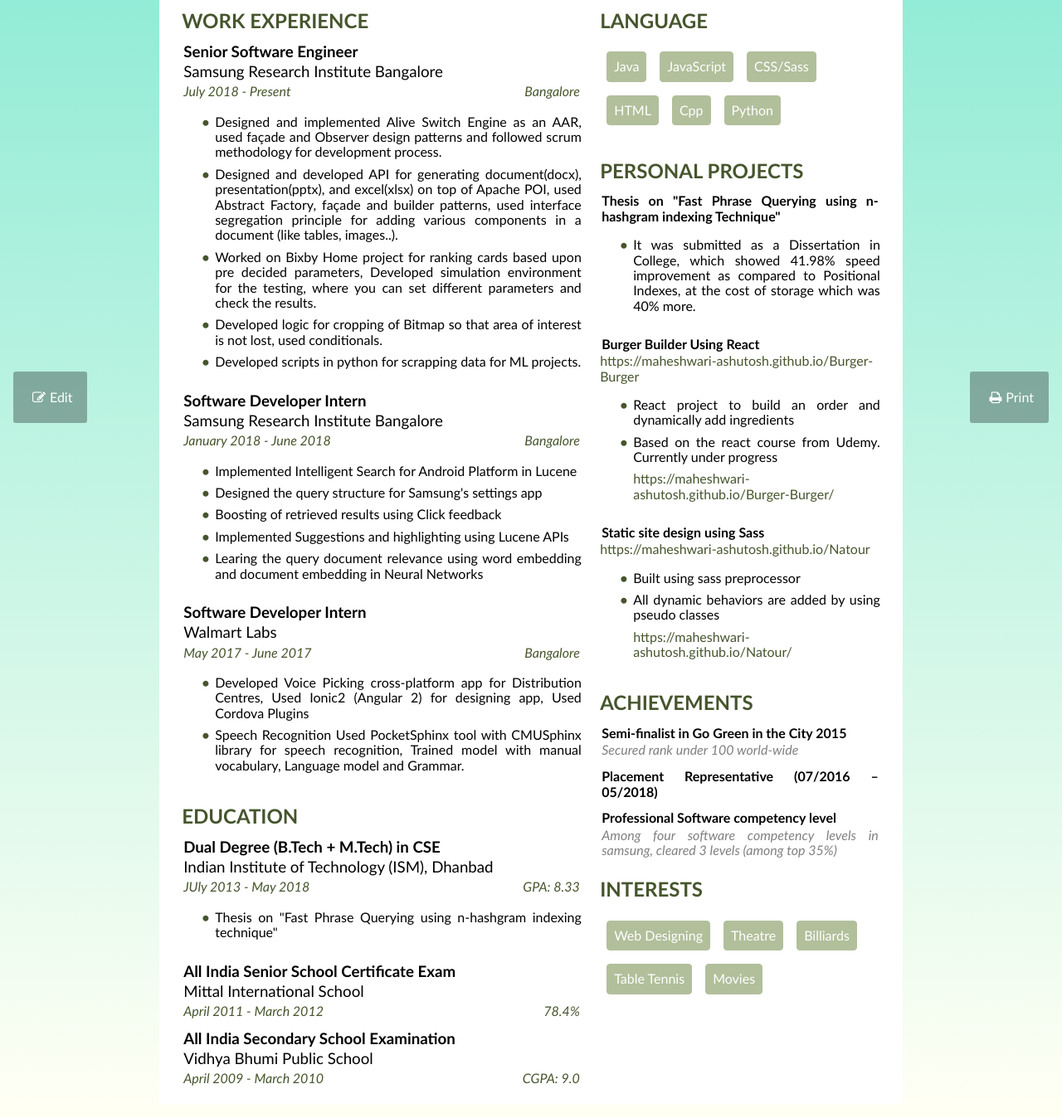
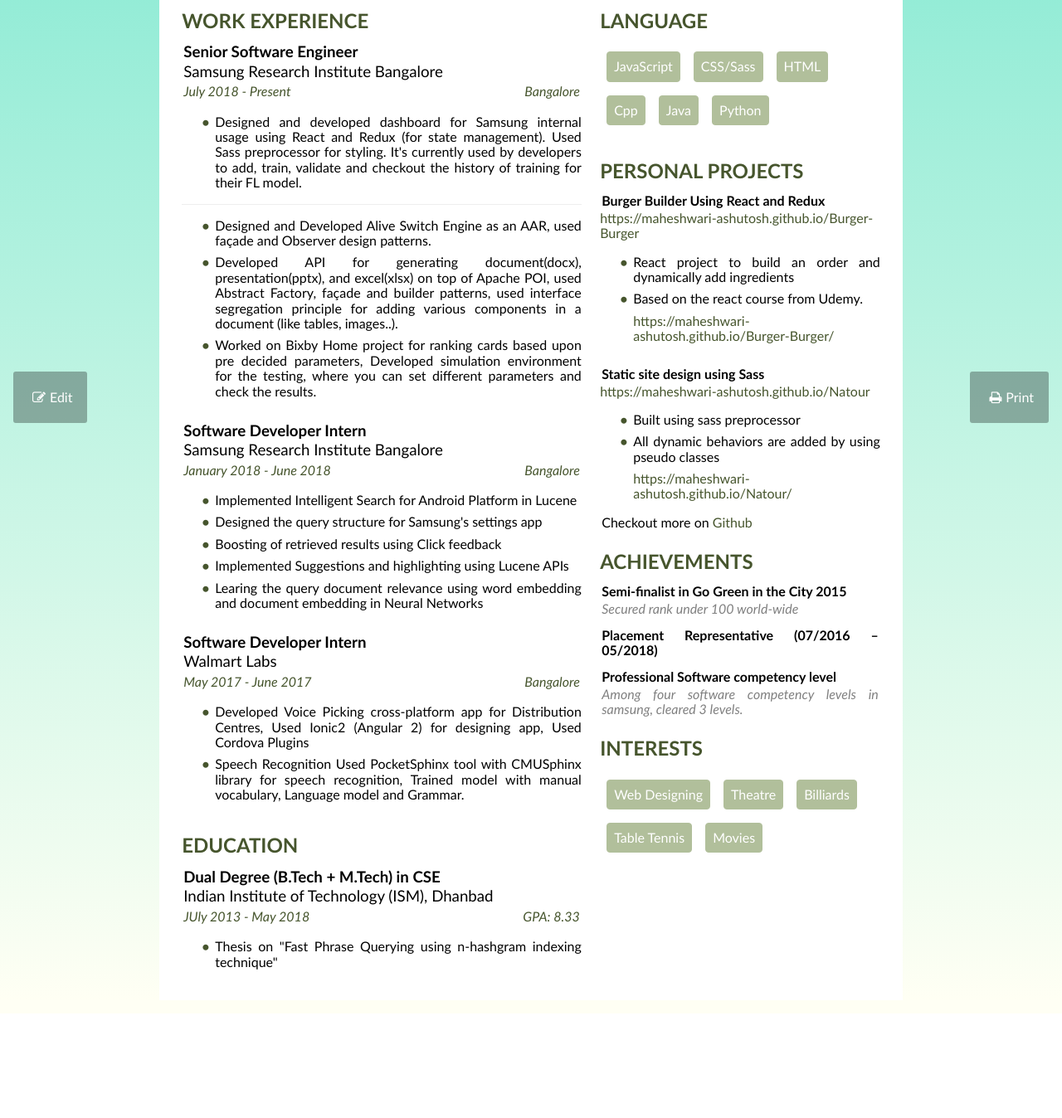
Before and after one commit to ashu-ismcse/Resume, a plain HTML site: page index.html in a window 1280 px wide. Shown: the part 274-1622 px from the top of the page at 83% size. After the commit the page ends 1496 px from the top, so only its background shows below. Drawn offline with Linux system fonts and the light colour scheme.

Commit message:
Remove 10th 12th Education, add dashboard experience

```diff
--- a/css/style.css
+++ b/css/style.css
@@ -6,6 +6,12 @@
 
 i {
 	padding: 5px;
+}
+
+hr {
+	height: 1px;
+	background-color: #eee;
+	border: 0 solid #eee;
 }
 
 #print-button , #edit-button {
--- a/index.html
+++ b/index.html
@@ -1,60 +1,76 @@
 <!DOCTYPE html>
 <html lang="en">
   <head>
-	<meta charset="UTF-8">
-	<meta name="viewport" content="width=device-width, initial-scale=1.0">
-	<meta http-equiv="X-UA-Compatible" content="ie=edge">
-	<link rel="stylesheet" href="css/reset.css">
-	<link rel="stylesheet" href="css/variables.css">
-	<link rel="stylesheet" href="font-awesome/css/font-awesome.css">
-	<link rel="stylesheet" href="css/style.css">
+    <meta charset="UTF-8" />
+    <meta name="viewport" content="width=device-width, initial-scale=1.0" />
+    <meta http-equiv="X-UA-Compatible" content="ie=edge" />
+    <link rel="stylesheet" href="css/reset.css" />
+    <link rel="stylesheet" href="css/variables.css" />
+    <link rel="stylesheet" href="font-awesome/css/font-awesome.css" />
+    <link rel="stylesheet" href="css/style.css" />
     <title>Ashutosh Maheshwari</title>
   </head>
   <body>
-	<a id = "edit-button" href="#">
+    <a id="edit-button" href="#">
       <p class="row-item"><i class="fa fa-edit"></i>Edit</p>
     </a>
-	<a id = "print-button" href="#" class="flex-row-container">
+    <a id="print-button" href="#" class="flex-row-container">
       <p class="row-item"><i class="fa fa-print"></i>Print</p>
     </a>
     <div class="body-container">
       <!-- Start Header ------------------------------------------------------------------------------------------------>
       <header class="flex-column-container">
-			<div class="column-item header-column-item header-column-item1 flex-row-container profile-name">
+        <div
+          class="column-item header-column-item header-column-item1 flex-row-container profile-name"
+        >
           <h1>Ashutosh Maheshwari</h1>
         </div>
-			<div class="column-item header-column-item header-column-item2 profile-job">
+        <div
+          class="column-item header-column-item header-column-item2 profile-job"
+        >
           <h3>Senior Software Engineer</h3>
         </div>
-			<div class="column-item header-column-item header-column-item3 profile-summary">
+        <div
+          class="column-item header-column-item header-column-item3 profile-summary"
+        >
           <p class="summary"></p>
         </div>
-			<div class="column-item header-column-item header-column-item4 profile-handles flex-row-container sm-flex-column-container">
-				<div class = "row-item profile-handles-item">
-					<a class = "row-item" href="mailto:ashutosh.ismcse@gmail.com?Subject=Hi%20Ashutosh" target="_blank">
+        <div
+          class="column-item header-column-item header-column-item4 profile-handles flex-row-container sm-flex-column-container"
+        >
+          <div class="row-item profile-handles-item">
+            <a
+              class="row-item"
+              href="mailto:ashutosh.ismcse@gmail.com?Subject=Hi%20Ashutosh"
+              target="_blank"
+            >
               <i class="fa fa-envelope"></i>
               ashutosh.ismcse@gmail.com
             </a>
           </div>
-				<div class = "row-item profile-handles-item">
-					<a href="tel:8770096276"><i class="fa fa-phone"></i>
+          <div class="row-item profile-handles-item">
+            <a href="tel:8770096276"
+              ><i class="fa fa-phone"></i>
               8770096276
             </a>
           </div>
-				<div class = "row-item profile-handles-item">
-					<a href="https://www.linkedin.com/in/maheshwari-ashutosh/" target="_blank">
+          <div class="row-item profile-handles-item">
+            <a
+              href="https://www.linkedin.com/in/maheshwari-ashutosh/"
+              target="_blank"
+            >
               <i class="fa fa-linkedin"></i>
               maheshwari-ashutosh
             </a>
           </div>
-				<div class = "row-item profile-handles-item">
-					<a href = "https://github.com/maheshwari-ashutosh" target="_blank">
+          <div class="row-item profile-handles-item">
+            <a href="https://github.com/maheshwari-ashutosh" target="_blank">
               <i class="fa fa-github"></i>
               maheshwari-ashutosh
             </a>
           </div>
-				<div class = "row-item profile-handles-item">
-					<a href = "https://codepen.io/maheshwari-ashutosh" target="_blank">
+          <div class="row-item profile-handles-item">
+            <a href="https://codepen.io/maheshwari-ashutosh" target="_blank">
               <i class="fa fa-codepen"></i>
               maheshwari-ashutosh
             </a>
@@ -67,60 +83,98 @@
       <!-- Start Main -------------------------------------------------------------------------------------------------->
 
       <main class="flex-row-container">
-
         <!-- Main Section -->
-			<div class="row-item main-row-item main-row-item1 col-7 col-sm-12 flex-column-container main-section">
+        <div
+          class="row-item main-row-item main-row-item1 col-7 col-sm-12 flex-column-container main-section"
+        >
           <div class="column-item work-experience">
             <h2>Work Experience</h2>
             <div class="flex-column-container">
               <div class="column-item experience-item experience-item1">
                 <h3 class="job-profile">Senior Software Engineer</h3>
-							<h3 class="company-name">Samsung Research Institute Bangalore</h3>
+                <h3 class="company-name">
+                  Samsung Research Institute Bangalore
+                </h3>
                 <div class="duration-place flex-row-container">
-								<p class="row-item duration-place-item duration-place-item1">July 2018 - Present</p>
-								<p class="row-item duration-place-item duration-place-item2">Bangalore</p>
+                  <p class="row-item duration-place-item duration-place-item1">
+                    July 2018 - Present
+                  </p>
+                  <p class="row-item duration-place-item duration-place-item2">
+                    Bangalore
+                  </p>
                 </div>
                 <ul class="experience-description">
-								<li>Designed and implemented Alive Switch Engine as an AAR, used façade and Observer
-									design patterns and followed scrum methodology for development process.</li>
-								<li>Designed and developed API for generating document(docx), presentation(pptx), and excel(xlsx)
-									on top of Apache POI, used Abstract Factory, façade and builder patterns, used interface segregation
-									principle for adding various components in a document (like tables, images..). </li>
-								<li>Worked on Bixby Home project for ranking cards based upon pre decided parameters,
-									Developed simulation environment for the testing, where you can set different
-									parameters and check the results.</li>
-								<li>Developed logic for cropping of Bitmap so that area of interest is not lost,
-									used conditionals.</li>
-								<li>Developed scripts in python for scrapping data for ML projects.</li>
+                  <li>Designed and developed dashboard for Samsung internal usage
+                    using React and Redux (for state management). Used Sass
+                    preprocessor for styling. It's currently used by developers
+                    to add, train, validate and checkout the history of training for their FL model.
+                  </li>
+                </ul>
+                <hr />
+                <ul class="experience-description">
+                  <li>Designed and Developed Alive Switch Engine as an AAR, used
+                    façade and Observer design patterns.
+                  </li>
+                  <li>Developed API for generating document(docx),
+                    presentation(pptx), and excel(xlsx) on top of Apache POI,
+                    used Abstract Factory, façade and builder patterns, used
+                    interface segregation principle for adding various
+                    components in a document (like tables, images..).
+                  </li>
+                  <li>Worked on Bixby Home project for ranking cards based upon
+                    pre decided parameters, Developed simulation environment for
+                    the testing, where you can set different parameters and
+                    check the results.
+                  </li>
                 </ul>
               </div>
               <div class="column-item experience-item experience-item2">
                 <h3 class="job-profile">Software Developer Intern</h3>
-							<h3 class="company-name">Samsung Research Institute Bangalore</h3>
+                <h3 class="company-name">
+                  Samsung Research Institute Bangalore
+                </h3>
                 <div class="duration-place flex-row-container">
-								<p class="row-item duration-place-item duration-place-item1">January 2018 - June 2018</p>
-								<p class="row-item duration-place-item duration-place-item2">Bangalore</p>
+                  <p class="row-item duration-place-item duration-place-item1">
+                    January 2018 - June 2018
+                  </p>
+                  <p class="row-item duration-place-item duration-place-item2">
+                    Bangalore
+                  </p>
                 </div>
                 <ul class="experience-description">
-								<li>Implemented Intelligent Search for Android Platform in Lucene</li>
-								<li>Designed the query structure for Samsung's settings app</li>
+                  <li>Implemented Intelligent Search for Android Platform in
+                    Lucene
+                  </li>
+                  <li>Designed the query structure for Samsung's settings app
+                  </li>
                   <li>Boosting of retrieved results using Click feedback</li>
-								<li>Implemented Suggestions and highlighting using Lucene APIs</li>
-								<li>Learing the query document relevance using word embedding and document embedding in Neural Networks</li>
+                  <li>Implemented Suggestions and highlighting using Lucene APIs
+                  </li>
+                  <li>Learing the query document relevance using word embedding
+                    and document embedding in Neural Networks
+                  </li>
                 </ul>
               </div>
               <div class="column-item experience-item experience-item3">
                 <h3 class="job-profile">Software Developer Intern</h3>
                 <h3 class="company-name">Walmart Labs</h3>
                 <div class="duration-place flex-row-container">
-								<p class="row-item duration-place-item duration-place-item1">May 2017 - June 2017</p>
-								<p class="row-item duration-place-item duration-place-item2">Bangalore</p>
+                  <p class="row-item duration-place-item duration-place-item1">
+                    May 2017 - June 2017
+                  </p>
+                  <p class="row-item duration-place-item duration-place-item2">
+                    Bangalore
+                  </p>
                 </div>
                 <ul class="experience-description">
-								<li>Developed Voice Picking cross-platform app for Distribution Centres,
-									Used Ionic2 (Angular 2) for designing app, Used Cordova Plugins</li>
-								<li>Speech Recognition Used PocketSphinx tool with CMUSphinx library for speech recognition,
-									Trained model with manual vocabulary, Language model and Grammar.</li>
+                  <li>Developed Voice Picking cross-platform app for Distribution
+                    Centres, Used Ionic2 (Angular 2) for designing app, Used
+                    Cordova Plugins
+                  </li>
+                  <li>Speech Recognition Used PocketSphinx tool with CMUSphinx
+                    library for speech recognition, Trained model with manual
+                    vocabulary, Language model and Grammar.
+                  </li>
                 </ul>
               </div>
             </div>
@@ -129,31 +183,29 @@
             <h2>Education</h2>
             <div class="flex-column-container">
               <div class="column-item education-item education-item1">
-							<h3 class="job-profile">Dual Degree (B.Tech + M.Tech) in CSE</h3>
-							<h3 class="company-name">Indian Institute of Technology (ISM), Dhanbad</h3>
+                <h3 class="job-profile">
+                  Dual Degree (B.Tech + M.Tech) in CSE
+                </h3>
+                <h3 class="company-name">
+                  Indian Institute of Technology (ISM), Dhanbad
+                </h3>
                 <div class="duration-result flex-row-container">
-								<p class="row-item duration-result-item duration-result-item1">JUly 2013 - May 2018</p>
-								<p class="row-item duration-result-item duration-result-item2">GPA: 8.33</p>
+                  <p
+                    class="row-item duration-result-item duration-result-item1"
+                  >
+                    JUly 2013 - May 2018
+                  </p>
+                  <p
+                    class="row-item duration-result-item duration-result-item2"
+                  >
+                    GPA: 8.33
+                  </p>
                 </div>
                 <ul class="education-description">
-								<li>Thesis on "Fast Phrase Querying using n-hashgram indexing technique"</li>
+                  <li>Thesis on "Fast Phrase Querying using n-hashgram indexing
+                    technique"
+                  </li>
                 </ul>
-						</div>
-						<div class="column-item education-item education-item2">
-							<h3 class="job-profile">All India Senior School Certificate Exam</h3>
-							<h3 class="company-name">Mittal International School</h3>
-							<div class="duration-result flex-row-container">
-								<p class="row-item duration-result-item duration-result-item1">April 2011 - March 2012</p>
-								<p class="row-item duration-result-item duration-result-item2">78.4%</p>
-							</div>
-						</div>
-						<div class="column-item education-item education-item3">
-							<h3 class="job-profile">All India Secondary School Examination</h3>
-							<h3 class="company-name">Vidhya Bhumi Public School</h3>
-							<div class="duration-result flex-row-container">
-								<p class="row-item duration-result-item duration-result-item1">April 2009 - March 2010</p>
-								<p class="row-item duration-result-item duration-result-item2">CGPA: 9.0</p>
-							</div>
               </div>
             </div>
           </div>
@@ -161,47 +213,62 @@
         <!-- End Main Section -->
 
         <!-- Start Side Section -->
-			<div class="row-item main-row-item main-row-item2 col-5 col-sm-12 flex-column-container side-section">
+        <div
+          class="row-item main-row-item main-row-item2 col-5 col-sm-12 flex-column-container side-section"
+        >
           <div class="column-item technical-language">
             <h2>Language</h2>
             <ul class="flex-row-container language">
-						<li class="row-item language-item language-item2">Java</li>
               <li class="row-item language-item language-item4">JavaScript</li>
               <li class="row-item language-item language-item5">CSS/Sass</li>
               <li class="row-item language-item language-item6">HTML</li>
               <li class="row-item language-item language-item3">Cpp</li>
+              <li class="row-item language-item language-item2">Java</li>
               <li class="row-item language-item language-item1">Python</li>
             </ul>
           </div>
           <div class="column-item flex-column-container personal-project">
             <h2>Personal Projects</h2>
-					<div class="column-item personal-project-item personal-project-item1">
-						<h4>Thesis on "Fast Phrase Querying using n-hashgram indexing Technique"</h4>
-						<h4></h4>
+            <div
+              class="column-item personal-project-item personal-project-item2"
+            >
+              <h4>Burger Builder Using React and Redux</h4>
+              <a
+                href="https://maheshwari-ashutosh.github.io/Burger-Burger/"
+                target="_blank"
+                >https://maheshwari-ashutosh.github.io/Burger-Burger</a
+              >
               <ul class="project-details">
-							<li>It was submitted as a Dissertation in College, which showed 41.98% speed improvement
-								as compared to Positional Indexes, at the cost of storage which was 40% more.</li>
+                <li>React project to build an order and dynamically add
+                  ingredients
+                </li>
+                <li>Based on the react course from Udemy.</li>
+                <a
+                  href="https://maheshwari-ashutosh.github.io/Burger-Burger/"
+                  target="_blank"
+                  >https://maheshwari-ashutosh.github.io/Burger-Burger/</a
+                >
               </ul>
             </div>
-					<div class="column-item personal-project-item personal-project-item2">
-						<h4>Burger Builder Using React</h4>
-						<a href="https://maheshwari-ashutosh.github.io/Burger-Burger/" target="_blank">https://maheshwari-ashutosh.github.io/Burger-Burger</a>
-						<ul class="project-details">
-							<li>React project to build an order and dynamically add ingredients</li>
-							<li>Based on the react course from Udemy. Currently under progress
-							</li>
-							<a href="https://maheshwari-ashutosh.github.io/Burger-Burger/" target="_blank">https://maheshwari-ashutosh.github.io/Burger-Burger/</a>
-						</ul>
-					</div>
-					<div class="column-item personal-project-item personal-project-item3">
+            <div
+              class="column-item personal-project-item personal-project-item3"
+            >
               <h4>Static site design using Sass</h4>
-						<a href="https://maheshwari-ashutosh.github.io/Natour/" target="_blank">https://maheshwari-ashutosh.github.io/Natour</a>
+              <a
+                href="https://maheshwari-ashutosh.github.io/Natour/"
+                target="_blank"
+                >https://maheshwari-ashutosh.github.io/Natour</a
+              >
               <ul class="project-details">
                 <li>Built using sass preprocessor</li>
-							<li>All dynamic behaviors are added by using pseudo classes
-							</li>
-							<a href="https://maheshwari-ashutosh.github.io/Natour/" target="_blank">https://maheshwari-ashutosh.github.io/Natour/</a>
+                <li>All dynamic behaviors are added by using pseudo classes</li>
+                <a
+                  href="https://maheshwari-ashutosh.github.io/Natour/"
+                  target="_blank"
+                  >https://maheshwari-ashutosh.github.io/Natour/</a
+                >
 							</ul>
+							<p> Checkout more on <a target='_blank' href='https://github.com/maheshwari-ashutosh'>Github</a></p>
             </div>
           </div>
           <div class="column-item flex-column-container achievements">
@@ -216,16 +283,23 @@
             </div>
             <div class="column-item achievement-item">
               <h4>Professional Software competency level</h4>
-						<p>Among four software competency levels in samsung, cleared 3 levels (among top 35%)</p>
+              <p>
+                Among four software competency levels in samsung, cleared 3
+                levels.
+              </p>
             </div>
           </div>
           <div class="column-item interest-list">
             <h2>Interests</h2>
             <ul class="flex-row-container interest">
-						<li class="row-item interest-item interest-item1">Web Designing</li>
+              <li class="row-item interest-item interest-item1">
+                Web Designing
+              </li>
               <li class="row-item interest-item interest-item2">Theatre</li>
               <li class="row-item interest-item interest-item3">Billiards</li>
-						<li class="row-item interest-item interest-item4">Table Tennis</li>
+              <li class="row-item interest-item interest-item4">
+                Table Tennis
+              </li>
               <li class="row-item interest-item interest-item5">Movies</li>
             </ul>
           </div>
```
Lines whose indentation alone changed are shown as unchanged.
